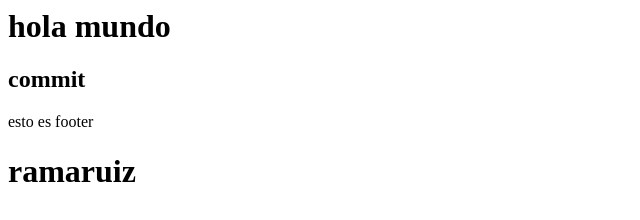
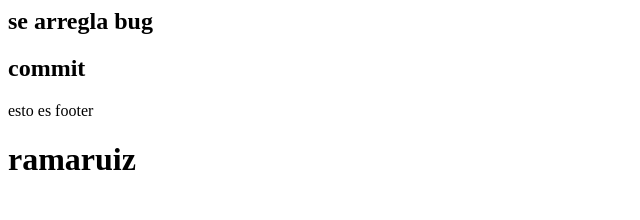
Before and after one commit to jrroberth/prueba, a plain HTML site: page index.html in a window 1280 px wide. Shown: the whole page, without its empty margins (0-640 px from the left). Drawn offline with Linux system fonts and the light colour scheme.

Commit message:
se arregla bug

```diff
--- a/index.html
+++ b/index.html
@@ -1,5 +1,5 @@
 <html>
-<h1>hola mundo</h1>
+<h2>se arregla bug</h2>
 <h2>commit </h2>
 <footer><p>esto es footer</p></footer>
 <h1>ramaruiz</h1>
```
